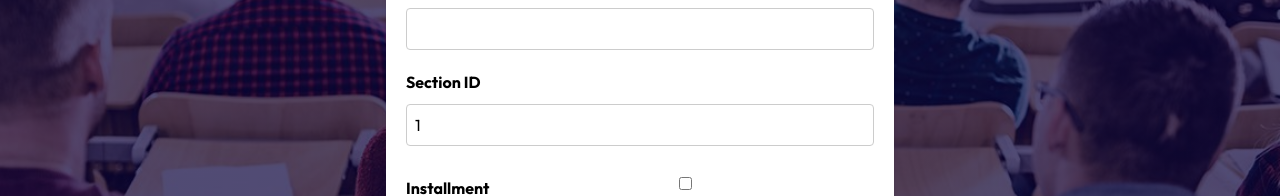
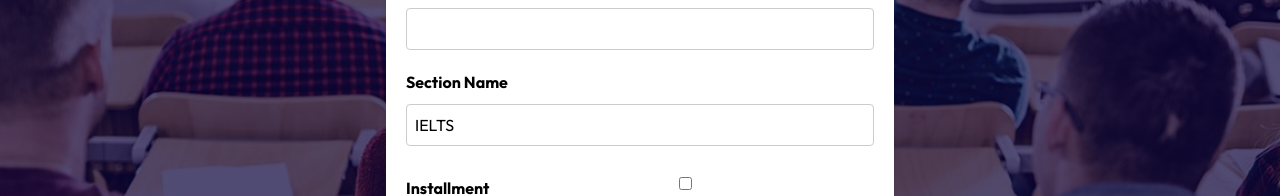
Before and after one commit to mjpiyumal/golden-talk, a React (Vite) app: page /create-courses in a window 1280 px wide. Shown: the part 400-596 px from the top of the page. Built offline with nearby package versions, Linux system fonts and the light colour scheme.

Commit message:
change request final

```diff
--- a/src/component/courses/CreateCourse.jsx
+++ b/src/component/courses/CreateCourse.jsx
@@ -1,12 +1,13 @@
 import React, { useState } from "react";
 import axios from "axios";
 import "./Course.css";
-import {baseUrl, sectionIdIelts} from "../../assets/assets.js";
+import {baseUrl, sectionIdIelts, sectionNameIelts} from "../../assets/assets.js";
 
 import { ToastContainer, toast } from 'react-toastify';
 import 'react-toastify/dist/ReactToastify.css';
 
 const CreateCourse = () => {
+    const sectionName = sectionNameIelts;
     const [formData, setFormData] = useState({
         category: "",
         name: "",
@@ -126,11 +127,11 @@ const CreateCourse = () => {
                 </div>
 
                 <div className="form-group">
-                    <label>Section ID</label>
+                    <label>Section Name</label>
                     <input
-                        type="number"
-                        name="sectionId"
-                        value={formData.sectionId}
+                        type="text"
+                        name="sectionName"
+                        value={sectionName}
                         // onChange={handleChange}
                         // min="1"
                         readOnly
```
